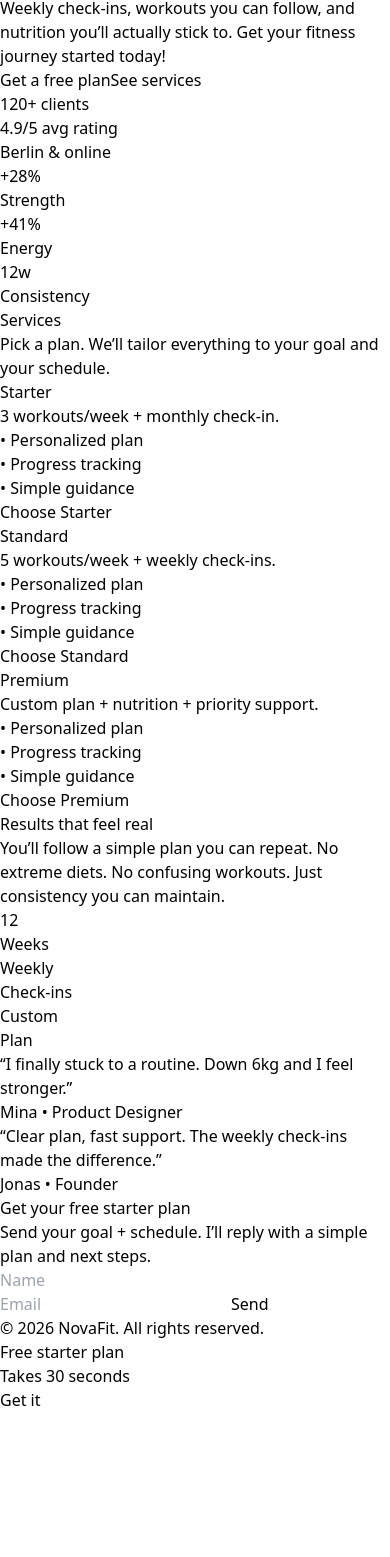
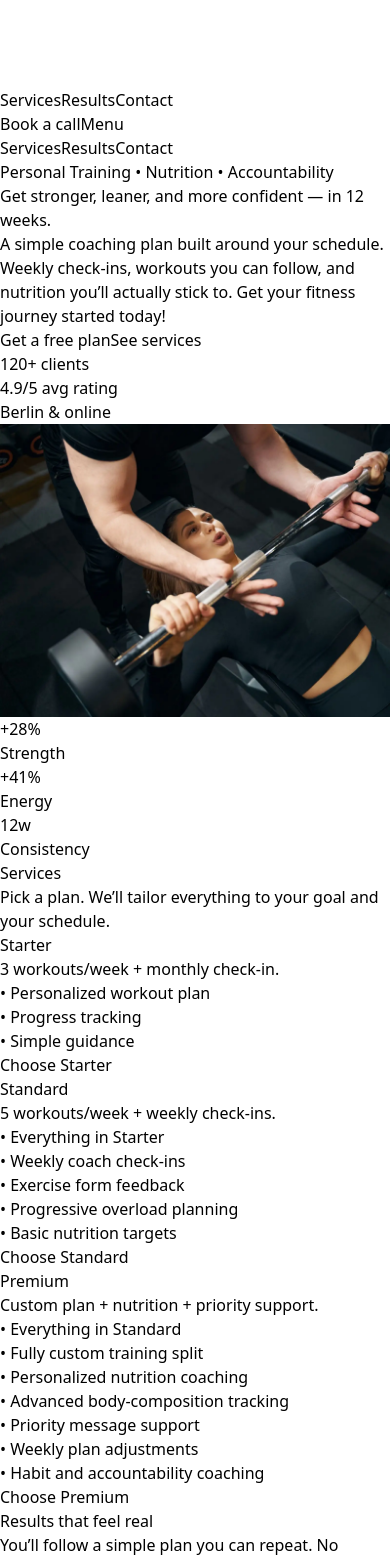
Before and after one commit to syedr-qamar/Fitness-Landing-Page, a React (Vite) app: page / in a window 390 px wide. Shown: the part 172-1729 px from the top of the page. Before the commit the page ends 1584 px from the top, so only its background shows below. Built offline with nearby package versions, Linux system fonts and the light colour scheme.

Commit message:
feat: refine landing page UI and mobile interactions

```diff
--- a/src/App.jsx
+++ b/src/App.jsx
@@ -1,54 +1,153 @@
-import { useState } from "react";
+import { useEffect, useRef, useState } from "react";
 
 export default function App() {
+  const [selectedPlan, setSelectedPlan] = useState("Starter");
+
   return (
     <div className="min-h-screen bg-gradient-to-b from-white to-slate-50 text-slate-900">
       <Header />
       <main>
         <Hero />
-        <Section />
+        <Section onPlanSelect={setSelectedPlan} />
         <Results />
       </main>
-      <Footer />
+      <Footer selectedPlan={selectedPlan} />
+    </div>
+  );
+}
+
+function Reveal({ children, className = "", delay = 0 }) {
+  const [isVisible, setIsVisible] = useState(
+    () => typeof window !== "undefined" && !("IntersectionObserver" in window)
+  );
+  const ref = useRef(null);
+
+  useEffect(() => {
+    const node = ref.current;
+    if (!node || isVisible) {
+      return;
+    }
+
+    const isPhone =
+      typeof window !== "undefined" &&
+      window.matchMedia("(max-width: 768px)").matches;
+
+    const observer = new IntersectionObserver(
+      (entries) => {
+        entries.forEach((entry) => {
+          if (entry.isIntersecting) {
+            setIsVisible(true);
+            observer.unobserve(entry.target);
+          }
+        });
+      },
+      {
+        threshold: isPhone ? 0.01 : 0.05,
+        rootMargin: isPhone ? "0px 0px -2% 0px" : "0px 0px -6% 0px",
+      }
+    );
+
+    observer.observe(node);
+    return () => observer.disconnect();
+  }, [isVisible]);
+
+  return (
+    <div
+      ref={ref}
+      style={{ transitionDelay: `${delay}ms` }}
+      className={`reveal ${isVisible ? "reveal-visible" : ""} ${className}`}
+    >
+      {children}
     </div>
   );
 }
 
 function Header() {
+  const [isMenuOpen, setIsMenuOpen] = useState(false);
+  const navItemClass =
+    "inline-flex items-center rounded-lg px-3 py-2 text-sm text-slate-600 transition-all duration-500 hover:-translate-y-0.5 hover:text-white hover:bg-gradient-to-r hover:from-violet-500 hover:via-fuchsia-500 hover:to-indigo-600 hover:shadow-[0_10px_26px_rgba(139,92,246,0.35)] focus:outline-none focus:ring-2 focus:ring-violet-300 focus:ring-offset-2 active:scale-[0.98] active:text-white active:bg-gradient-to-r active:from-violet-500 active:via-fuchsia-500 active:to-indigo-600";
+
   return (
-    <header className="sticky top-0 bg-white/80 backdrop-blur border-b">
-      <div className="mx-auto max-w-6xl px-4 py-4 flex items-center justify-between">
-        <div className="font-bold tracking-tight">NovaFit</div>
+    <header className="sticky top-0 z-50 bg-white/80 backdrop-blur border-b">
+      <div className="mx-auto max-w-6xl h-20 pr-4 pl-0 md:px-4 flex items-center justify-between">
+        <div className="inline-flex items-center">
+          <img
+            src="/logo.png"
+            alt="NovaFit Logo"
+            className="h-20 w-[14rem] -ml-4 shrink-0 object-contain object-left md:h-20 md:w-[14rem] md:-ml-3"
+          />
+        </div>
+
         <nav className="hidden md:flex gap-6 text-sm text-slate-600">
-
           <a
             href="#services"
-           className="text-sm text-slate-600 hover:text-slate-900 transition focus:outline-none focus:ring-2 focus:ring-slate-300 focus:ring-offset-2 rounded"
+            className={navItemClass}
           >
             Services
           </a>
 
           <a
             href="#results"
-            className="text-sm text-slate-600 hover:text-slate-900 transition focus:outline-none focus:ring-2 focus:ring-slate-300 focus:ring-offset-2 rounded"          >
+            className={navItemClass}
+          >
             Results
           </a>
 
           <a
             href="#contact"
-            className="text-sm text-slate-600 hover:text-slate-900 transition focus:outline-none focus:ring-2 focus:ring-slate-300 focus:ring-offset-2 rounded"          >
+            className={navItemClass}
+          >
             Contact
           </a>
-
         </nav>
 
         <a
           href="#contact"
-          className="inline-flex items-center rounded-lg bg-slate-900 px-4 py-2 text-sm font-medium text-white hover:bg-slate-800"
+          className="hidden md:inline-flex items-center rounded-lg bg-slate-900 px-4 py-2 text-sm font-medium text-white transition-all duration-500 hover:-translate-y-0.5 hover:bg-gradient-to-r hover:from-violet-500 hover:via-fuchsia-500 hover:to-indigo-600 hover:shadow-[0_10px_26px_rgba(139,92,246,0.35)] focus:outline-none focus:ring-2 focus:ring-violet-300 focus:ring-offset-2 active:scale-[0.98] active:bg-gradient-to-r active:from-violet-500 active:via-fuchsia-500 active:to-indigo-600"
         >
           Book a call
         </a>
 
+        <button
+          type="button"
+          aria-expanded={isMenuOpen}
+          aria-controls="mobile-menu"
+          onClick={() => setIsMenuOpen((prev) => !prev)}
+          className="md:hidden inline-flex items-center gap-2 rounded-lg border border-slate-300 bg-white px-3 py-2 text-sm font-medium text-slate-700 transition-all duration-300 hover:bg-slate-50 focus:outline-none focus:ring-2 focus:ring-violet-300 focus:ring-offset-2 active:scale-[0.98]"
+        >
+          Menu
+        </button>
+      </div>
+
+      <div
+        id="mobile-menu"
+        className={`md:hidden overflow-hidden border-t bg-white/95 backdrop-blur transition-all duration-300 ${
+          isMenuOpen ? "max-h-48 opacity-100" : "max-h-0 opacity-0"
+        }`}
+      >
+        <nav className="mx-auto max-w-6xl px-4 py-3 flex flex-col gap-2">
+          <a
+            href="#services"
+            onClick={() => setIsMenuOpen(false)}
+            className={navItemClass}
+          >
+            Services
+          </a>
+          <a
+            href="#results"
+            onClick={() => setIsMenuOpen(false)}
+            className={navItemClass}
+          >
+            Results
+          </a>
+          <a
+            href="#contact"
+            onClick={() => setIsMenuOpen(false)}
+            className={navItemClass}
+          >
+            Contact
+          </a>
+        </nav>
       </div>
     </header>
   );
@@ -100,7 +199,10 @@ function Hero() {
         </div>
 
         <div className="rounded-2xl border bg-slate-50 p-6">
-          <div className="aspect-[4/3] w-full rounded-xl bg-gradient-to-br from-slate-200 to-slate-100" />
+          <img
+            src="/training.webp"
+            alt="Training Session"
+            className="aspect-[4/3] w-full rounded-xl object-cover" />
           <div className="mt-4 grid grid-cols-3 gap-3 text-center">
             <CardStat label="Strength" value="+28%" />
             <CardStat label="Energy" value="+41%" />
@@ -121,8 +223,9 @@ function CardStat({ label, value }) {
   );
 }
 
-function Section() {
+function Section({ onPlanSelect }) {
   return (
+    <Reveal>
       <section id="services" className="mx-auto max-w-6xl px-4 pb-16">
         <h2 className="text-3xl font-bold tracking-tight">Services</h2>
         <p className="mt-2 text-slate-600">
@@ -130,16 +233,51 @@ function Section() {
         </p>
 
         <div className="mt-8 grid gap-4 md:grid-cols-3">
-        <ServiceCard title="Starter" desc="3 workouts/week + monthly check-in." />
-        <ServiceCard title="Standard" desc="5 workouts/week + weekly check-ins." />
-        <ServiceCard title="Premium" desc="Custom plan + nutrition + priority support." />
+          <ServiceCard
+            title="Starter"
+            desc="3 workouts/week + monthly check-in."
+            items={[
+              "Personalized workout plan",
+              "Progress tracking",
+              "Simple guidance",
+            ]}
+            onPlanSelect={onPlanSelect}
+          />
+          <ServiceCard
+            title="Standard"
+            desc="5 workouts/week + weekly check-ins."
+            items={[
+              "Everything in Starter",
+              "Weekly coach check-ins",
+              "Exercise form feedback",
+              "Progressive overload planning",
+              "Basic nutrition targets",
+            ]}
+            onPlanSelect={onPlanSelect}
+          />
+          <ServiceCard
+            title="Premium"
+            desc="Custom plan + nutrition + priority support."
+            items={[
+              "Everything in Standard",
+              "Fully custom training split",
+              "Personalized nutrition coaching",
+              "Advanced body-composition tracking",
+              "Priority message support",
+              "Weekly plan adjustments",
+              "Habit and accountability coaching",
+            ]}
+            onPlanSelect={onPlanSelect}
+          />
         </div>
       </section>
+    </Reveal>
   );
 }
 
 function Results() {
   return (
+    <Reveal delay={80}>
       <section id="results" className="mx-auto max-w-6xl px-4 pb-16">
         <div className="rounded-2xl border bg-white p-8 md:p-10">
           <div className="grid gap-8 md:grid-cols-2 md:items-center">
@@ -169,6 +307,7 @@ function Results() {
           </div>
         </div>
       </section>
+    </Reveal>
   );
 }
 
@@ -191,22 +330,29 @@ function Testimonial({ quote, name }) {
 }
 
 
-function ServiceCard({ title, desc }) {
+function ServiceCard({ title, desc, items, onPlanSelect }) {
   return (
-    <div className="rounded-2xl border p-6 hover:shadow-sm transition">
-      <h3 className="font-semibold">{title}</h3>
-      <p className="mt-2 text-sm text-slate-600">{desc}</p>
-      <ul className="mt-4 space-y-2 text-sm text-slate-700">
-        <li>• Personalized plan</li>
-        <li>• Progress tracking</li>
-        <li>• Simple guidance</li>
+    <div className="group h-full flex flex-col rounded-2xl border border-slate-200 bg-white p-6 transition-all duration-500 hover:-translate-y-1 hover:border-transparent hover:shadow-[0_16px_40px_rgba(139,92,246,0.35)] hover:bg-gradient-to-br hover:from-violet-500 hover:via-fuchsia-500 hover:to-indigo-600">
+      <h3 className="font-semibold transition-colors duration-500 group-hover:text-white">
+        {title}
+      </h3>
+      <p className="mt-2 text-sm text-slate-600 transition-colors duration-500 group-hover:text-violet-100">
+        {desc}
+      </p>
+      <ul className="mt-4 space-y-2 text-sm text-slate-700 transition-colors duration-500 group-hover:text-violet-50">
+        {items.map((item) => (
+          <li key={`${title}-${item}`}>• {item}</li>
+        ))}
       </ul>
+      <div className="mt-auto">
         <a
           href="#contact"
-        className="mt-6 inline-flex rounded-lg bg-slate-900 px-4 py-2 text-sm font-medium text-white hover:bg-slate-800"
+          onClick={() => onPlanSelect?.(title)}
+          className="mt-6 inline-flex rounded-lg bg-slate-900 px-4 py-2 text-sm font-medium text-white transition-colors duration-500 hover:bg-slate-800 group-hover:bg-white group-hover:text-violet-700"
         >
           Choose {title}
         </a>
+      </div>
     </div>
   );
 }
@@ -223,7 +369,7 @@ function MobileCTA() {
           href="#contact"
           className="rounded-lg bg-slate-900 px-4 py-2 text-sm font-semibold text-white hover:bg-slate-800 transition"
         >
-          Get it
+          Book a call
         </a>
       </div>
     </div>
@@ -231,14 +377,23 @@ function MobileCTA() {
 }
 
 
-function Footer() {
+function Footer({ selectedPlan }) {
   const [sent, setSent] = useState(false);
+  const heading =
+    selectedPlan === "Premium"
+      ? "Contact us now for details to get started as a premium customer!"
+      : selectedPlan === "Standard"
+        ? "Get started with your Standard plan today!"
+        : "Get your free starter plan";
 
   return (
     <footer id="contact" className="border-t">
+      <Reveal delay={120}>
         <div className="mx-auto max-w-6xl px-4 py-10 grid gap-4 md:grid-cols-2 md:items-center">
           <div>
-          <h3 className="text-lg font-semibold">Get your free starter plan</h3>
+            <h3 key={heading} className="text-lg font-semibold animate-footer-heading">
+              {heading}
+            </h3>
             <p className="mt-1 text-sm text-slate-600">
               Send your goal + schedule. I’ll reply with a simple plan and next steps.
             </p>
@@ -279,6 +434,7 @@ function Footer() {
             © {new Date().getFullYear()} NovaFit. All rights reserved.
           </p>
         </div>
+      </Reveal>
       <MobileCTA />
     </footer>
   );
--- a/src/index.css
+++ b/src/index.css
@@ -5,3 +5,77 @@
 html {
   scroll-behavior: smooth;
 }
+
+@keyframes footerHeadingIn {
+  from {
+    opacity: 0;
+    transform: translateY(6px);
+  }
+  to {
+    opacity: 1;
+    transform: translateY(0);
+  }
+}
+
+.animate-footer-heading {
+  animation: footerHeadingIn 260ms ease-out;
+}
+
+.reveal {
+  opacity: 0;
+  transform: translate3d(0, 24px, 0) scale(0.98) rotateX(4deg);
+  filter: blur(8px) saturate(1.12);
+  transform-origin: 50% 100%;
+  will-change: opacity, transform, filter;
+}
+
+.reveal-visible {
+  animation: revealSurrealDesktop 720ms cubic-bezier(0.16, 1, 0.3, 1) forwards;
+}
+
+@keyframes revealSurrealDesktop {
+  0% {
+    opacity: 0;
+    transform: translate3d(0, 24px, 0) scale(0.98) rotateX(4deg);
+    filter: blur(8px) saturate(1.12);
+  }
+  70% {
+    opacity: 1;
+    transform: translate3d(0, -4px, 0) scale(1.01) rotateX(0deg);
+    filter: blur(0) saturate(1);
+  }
+  100% {
+    opacity: 1;
+    transform: translate3d(0, 0, 0) scale(1) rotateX(0deg);
+    filter: blur(0) saturate(1);
+  }
+}
+
+@media (max-width: 768px) {
+  .reveal {
+    transform: translate3d(0, 56px, 0) scale(0.9) rotateX(10deg);
+    filter: blur(16px) saturate(1.28);
+  }
+
+  .reveal-visible {
+    animation: revealSurrealMobile 980ms cubic-bezier(0.12, 0.95, 0.2, 1) forwards;
+  }
+
+  @keyframes revealSurrealMobile {
+    0% {
+      opacity: 0;
+      transform: translate3d(0, 56px, 0) scale(0.9) rotateX(10deg);
+      filter: blur(16px) saturate(1.28);
+    }
+    72% {
+      opacity: 1;
+      transform: translate3d(0, -8px, 0) scale(1.02) rotateX(0deg);
+      filter: blur(0) saturate(1);
+    }
+    100% {
+      opacity: 1;
+      transform: translate3d(0, 0, 0) scale(1) rotateX(0deg);
+      filter: blur(0) saturate(1);
+    }
+  }
+}
```
Also changed, not shown: public/logo.png (added), public/training.webp (added). Lines whose indentation alone changed are shown as unchanged.
